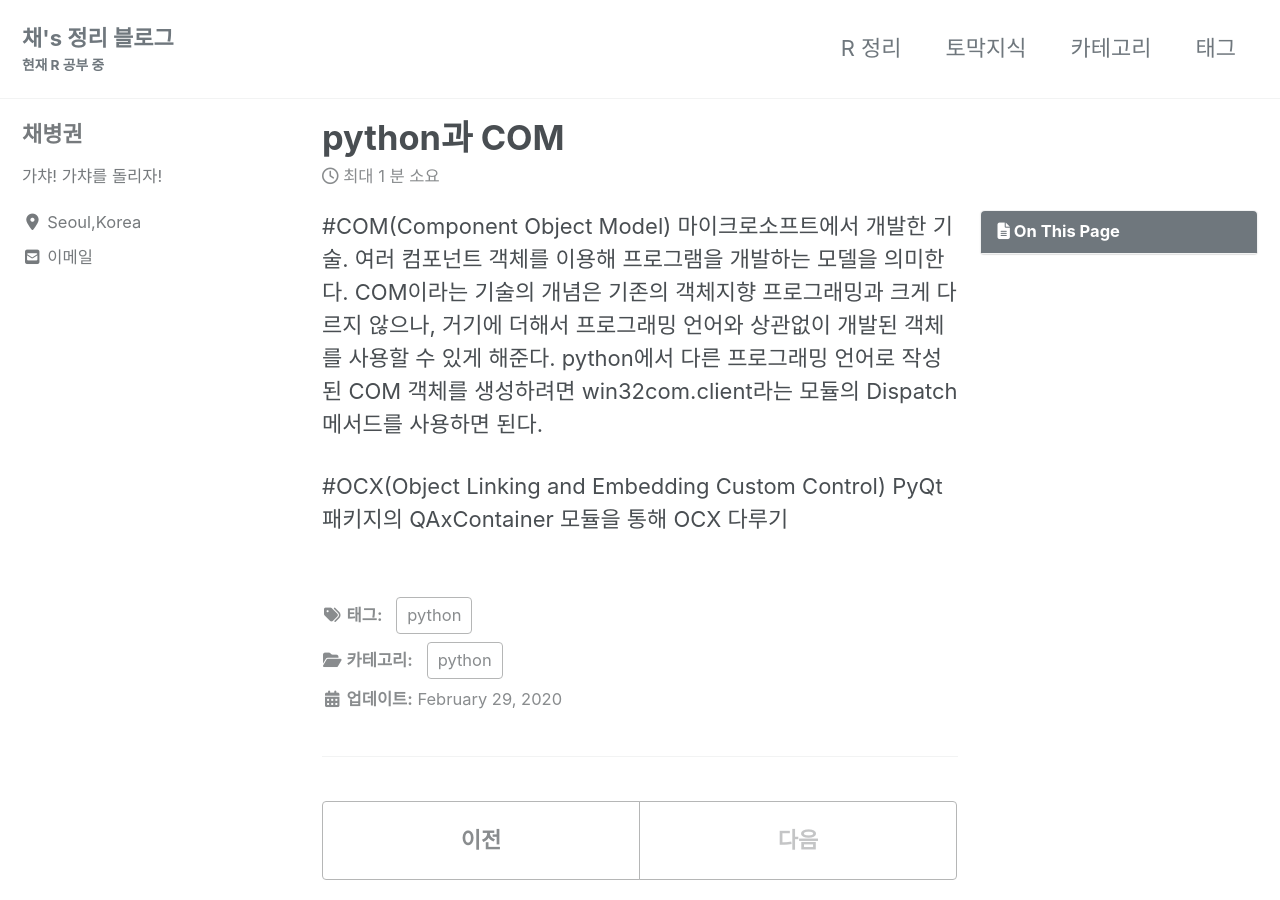
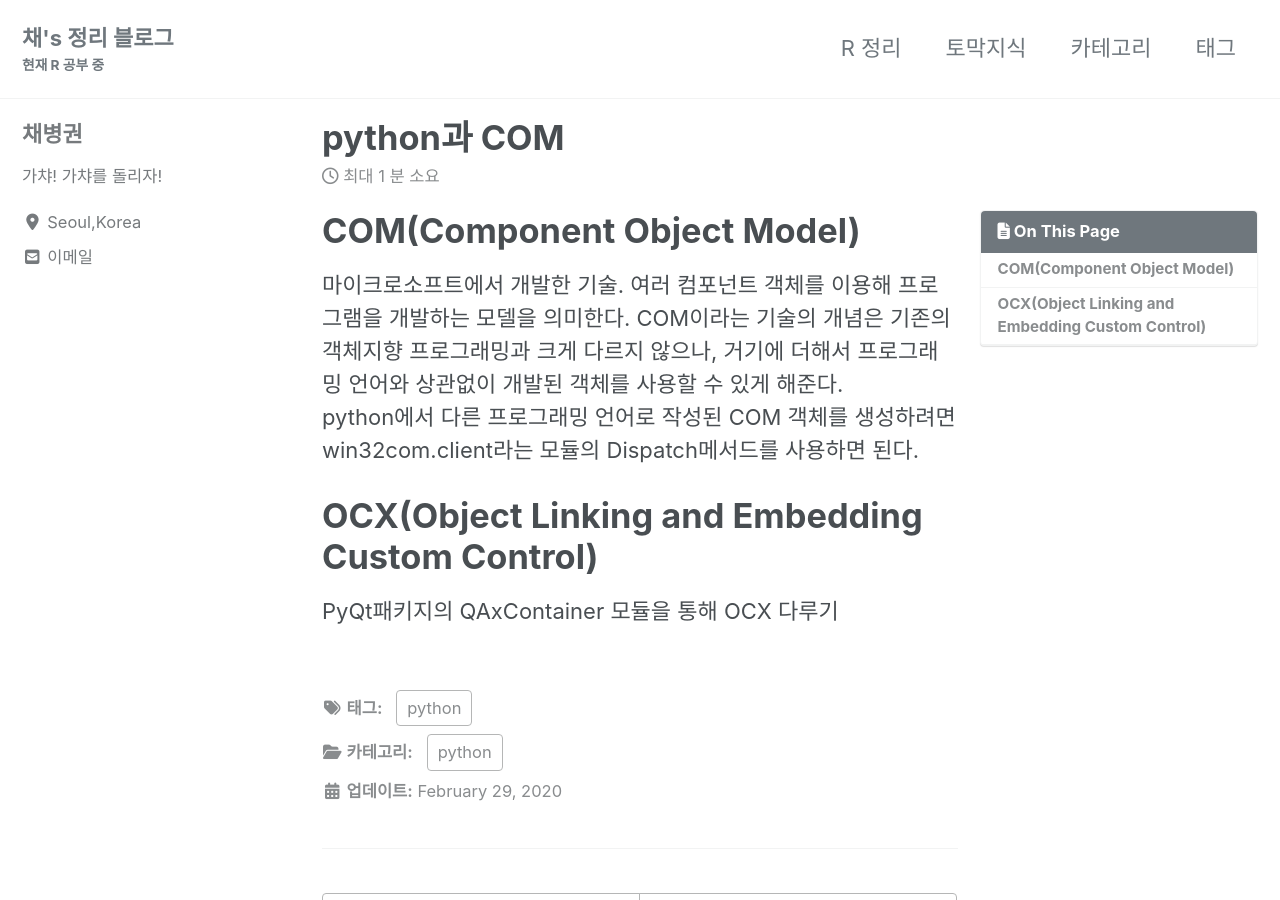
Before and after one commit to ByeongGwonChae/mynotebook, a Jekyll site: the page built from _posts/2020-02-29-python과 com.md, in a window 1280 px wide and 900 px high. Built offline with Jekyll 4.4.1, drawn with Linux system fonts in a browser that asks for light colours; cached includes are drawn as plain includes; nearby versions of some CDN libraries.

Commit message:
Update 2020-02-29-python과 com.md

```diff
--- a/_posts/2020-02-29-python과 com.md
+++ b/_posts/2020-02-29-python과 com.md
@@ -8,9 +8,9 @@ toc: true
 toc_sticky: true
 ---
 
-#COM(Component Object Model)
-마이크로소프트에서 개발한 기술. 여러 컴포넌트 객체를 이용해 프로그램을 개발하는 모델을 의미한다. COM이라는 기술의 개념은 기존의 객체지향 프로그래밍과 크게 다르지 않으나, 거기에 더해서 프로그래밍 언어와 상관없이 개발된 객체를 사용할 수 있게 해준다.
+# COM(Component Object Model)
+마이크로소프트에서 개발한 기술. 여러 컴포넌트 객체를 이용해 프로그램을 개발하는 모델을 의미한다. COM이라는 기술의 개념은 기존의 객체지향 프로그래밍과 크게 다르지 않으나, 거기에 더해서 프로그래밍 언어와 상관없이 개발된 객체를 사용할 수 있게 해준다.\\
 python에서 다른 프로그래밍 언어로 작성된 COM 객체를 생성하려면 win32com.client라는 모듈의 Dispatch메서드를 사용하면 된다.
 
-#OCX(Object Linking and Embedding Custom Control)
+# OCX(Object Linking and Embedding Custom Control)
 PyQt패키지의 QAxContainer 모듈을 통해 OCX 다루기
```
